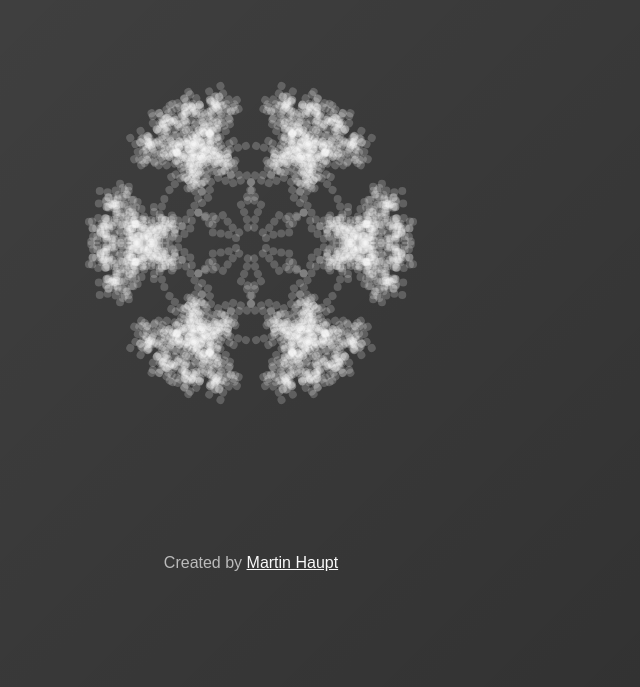
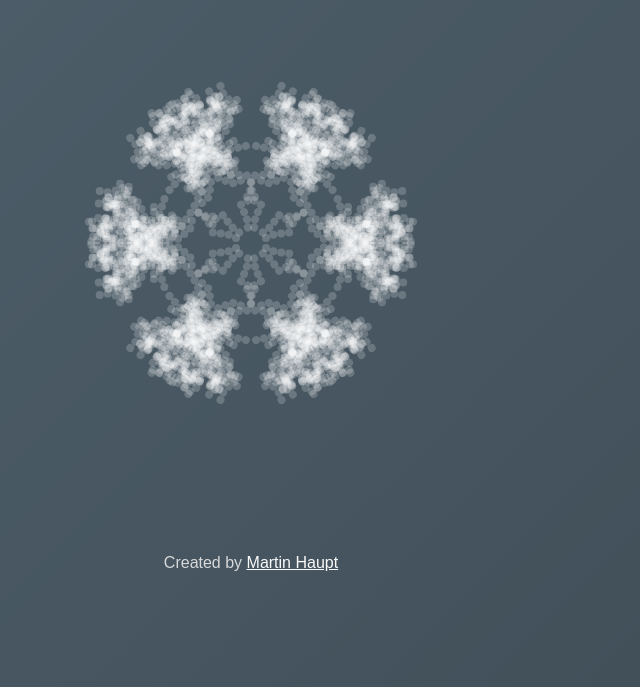
Before and after one commit to marhaupt/snowflake, a website: page index.html in a window 1280 px wide. Shown: the part 113-800 px from the top of the page, without its empty margins (389-1029 px from the left). Drawn offline with Linux system fonts and the light colour scheme.

Commit message:
chenged bg color

```diff
--- a/style.css
+++ b/style.css
@@ -4,9 +4,9 @@ html {
 
 body {
   margin: 0;
-  background-color: #444;
-  background-image: linear-gradient(135deg, rgba(0, 0, 0, 0), rgba(0, 0, 0, 0.3));
-  color: #bbb;
+  background-color: #50616d;
+  background-image: linear-gradient(135deg, rgba(0, 0, 0, 0), rgba(0, 0, 0, 0.2));
+  color: #d8d9da;
   font-family: sans-serif;
   display: grid;
   box-sizing: border-box;
```
